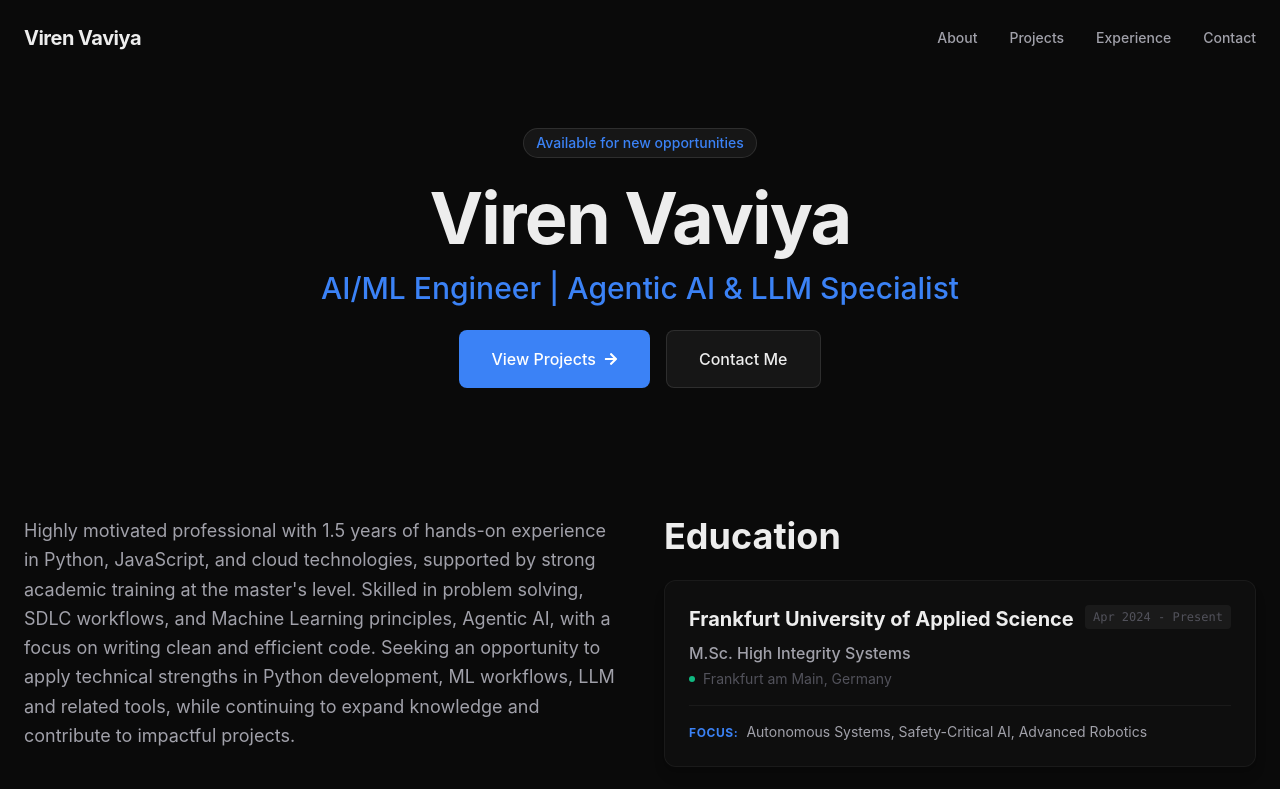
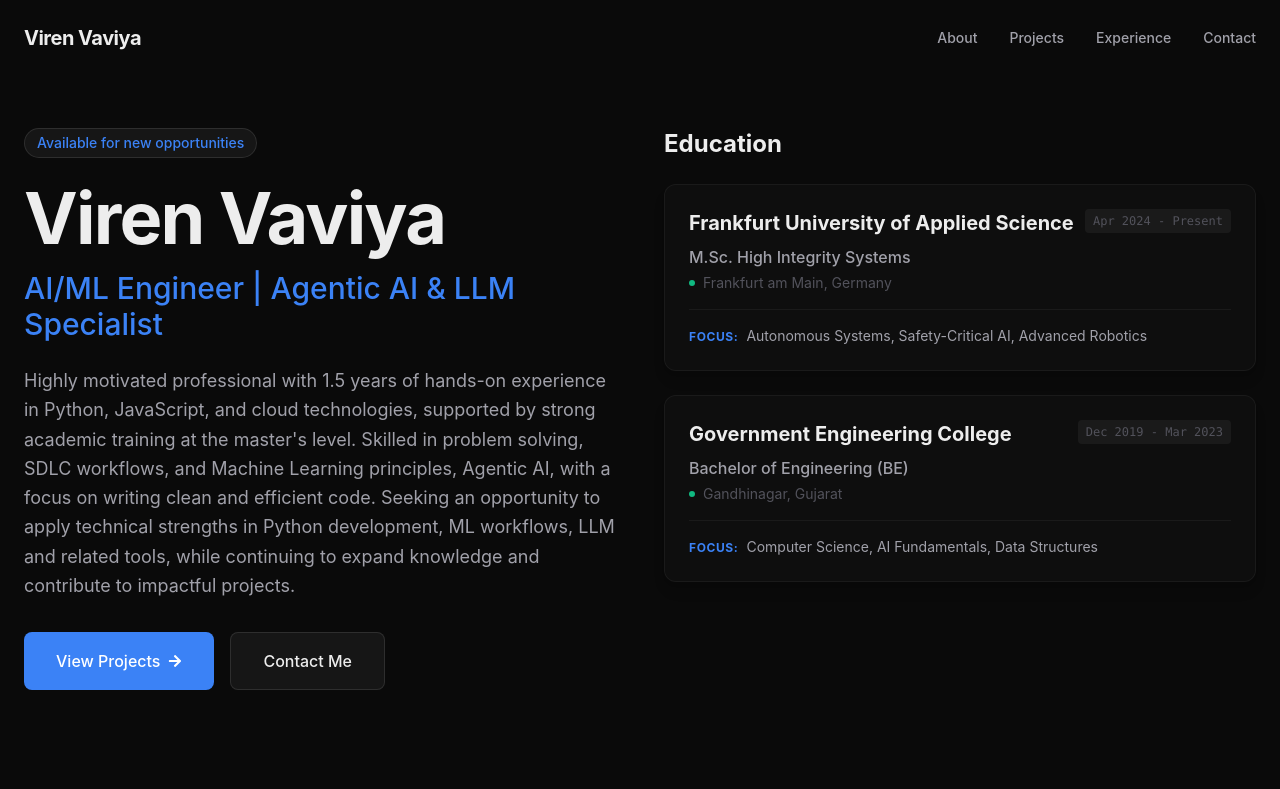
Before and after one commit to Vvren2022/portfolio_vren, a React (Vite) app: page / in a window 1280 px wide. Shown: the top 789 px of the page. Built offline with nearby package versions, Linux system fonts and the light colour scheme.

Commit message:
Refactor: Merge Hero and About into unified Hero section

```diff
--- a/src/App.jsx
+++ b/src/App.jsx
@@ -2,7 +2,6 @@ import React from 'react';
 import { BrowserRouter as Router } from 'react-router-dom';
 import Header from './components/Header';
 import Hero from './components/Hero';
-import About from './components/About';
 import Skills from './components/Skills';
 import Experience from './components/Experience';
 import Projects from './components/Projects';
@@ -16,7 +15,6 @@ function App() {
         <Header />
         <main>
           <Hero />
-          <About />
           <Skills />
           <Experience />
           <Projects />
--- a/src/components/Hero.jsx
+++ b/src/components/Hero.jsx
@@ -12,14 +12,16 @@ const Hero = () => {
                 <div className="absolute bottom-1/4 right-1/4 w-96 h-96 bg-secondary/10 rounded-full blur-3xl opacity-30 animate-pulse delay-1000"></div>
             </div>
 
-            <div className="container mx-auto px-6 text-center max-w-7xl">
+            <div className="container mx-auto px-6 max-w-7xl">
                 <motion.div
                     initial={{ opacity: 0, y: 20 }}
                     animate={{ opacity: 1, y: 0 }}
                     transition={{ duration: 0.6 }}
-                    className="flex flex-col items-center text-center max-w-4xl mx-auto"
+                    className="grid grid-cols-1 lg:grid-cols-2 gap-12 items-start text-left"
                 >
-                    <span className="inline-block py-1 px-3 rounded-full bg-white/5 border border-white/10 text-primary text-sm font-medium mb-6">
+                    {/* Left Column: Intro & Bio */}
+                    <div className="flex flex-col justify-center">
+                        <span className="inline-block py-1 px-3 rounded-full bg-white/5 border border-white/10 text-primary text-sm font-medium mb-6 w-fit">
                             Available for new opportunities
                         </span>
 
@@ -30,9 +32,11 @@ const Hero = () => {
                             {profile.title}
                         </h2>
 
+                        <p className="text-lg text-text-secondary leading-relaxed mb-8">
+                            {profile.bio}
+                        </p>
 
-
-                    <div className="flex flex-col sm:flex-row gap-4 justify-center">
+                        <div className="flex flex-col sm:flex-row gap-4">
                             <a
                                 href="#projects"
                                 className="px-8 py-4 bg-primary hover:bg-blue-600 text-white rounded-lg font-medium transition-all transform hover:-translate-y-1 flex items-center justify-center gap-2"
@@ -46,6 +50,31 @@ const Hero = () => {
                                 Contact Me
                             </a>
                         </div>
+                    </div>
+
+                    {/* Right Column: Education */}
+                    <div className="space-y-6">
+                        <h3 className="text-2xl font-bold text-text-primary mb-2 flex items-center gap-2">
+                            Education
+                        </h3>
+                        {profile.education.map((edu, index) => (
+                            <div key={index} className="group bg-surface/50 hover:bg-surface p-6 rounded-xl border border-white/5 hover:border-primary/50 transition-all duration-300 shadow-lg hover:shadow-primary/5 text-left">
+                                <div className="flex justify-between items-start mb-2">
+                                    <h4 className="text-xl font-bold text-text-primary group-hover:text-primary transition-colors">{edu.institution}</h4>
+                                    <span className="text-xs font-mono text-text-muted bg-white/5 px-2 py-1 rounded whitespace-nowrap ml-2">{edu.duration}</span>
+                                </div>
+                                <p className="text-text-secondary font-medium text-base mb-1">{edu.degree}</p>
+                                <p className="text-text-muted text-sm mb-4 flex items-center gap-2">
+                                    <span className="w-1.5 h-1.5 rounded-full bg-secondary"></span>
+                                    {edu.location}
+                                </p>
+                                <p className="text-text-secondary text-sm border-t border-white/5 pt-4 mt-2">
+                                    <span className="text-primary text-xs uppercase tracking-wider font-bold mr-2">Focus:</span>
+                                    {edu.focus}
+                                </p>
+                            </div>
+                        ))}
+                    </div>
                 </motion.div>
             </div>
         </section>
```
Lines whose indentation alone changed are shown as unchanged.
